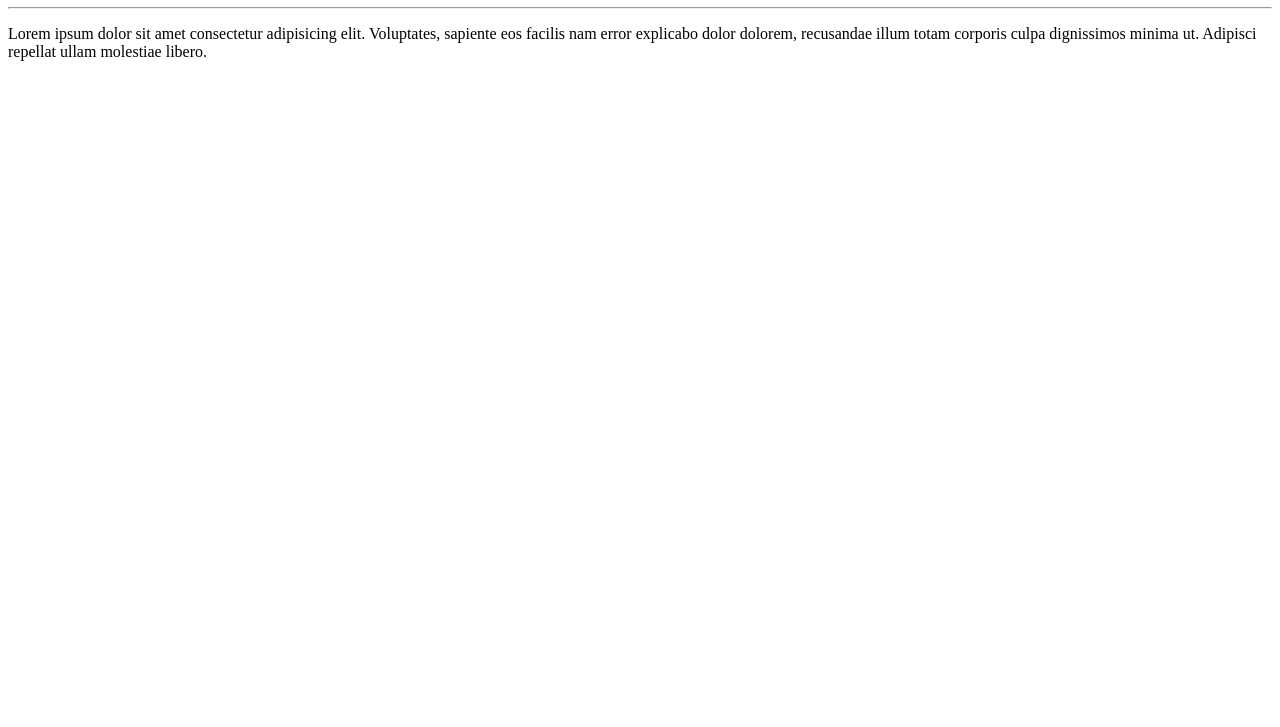
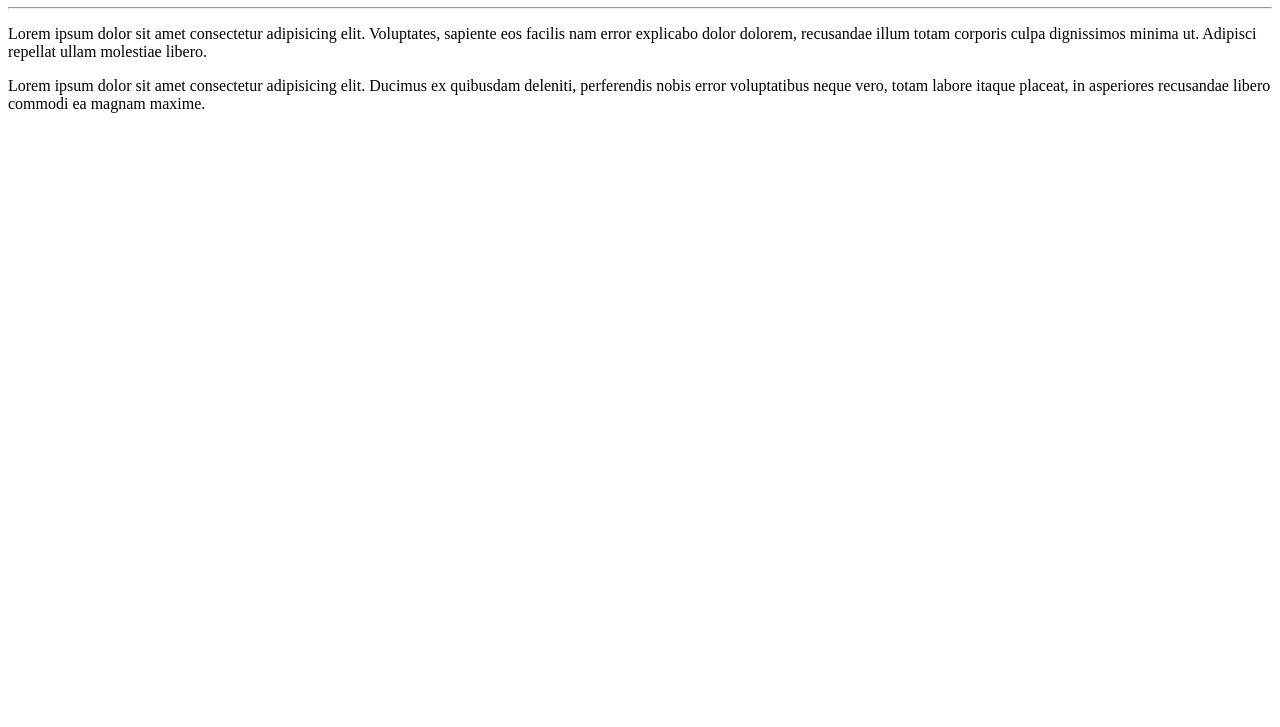
Before and after one commit to filipefragaps/Ola-Mundo, a plain HTML site: page Site Exemplo/index.html in a window 1280 px wide. Shown: the part 73-800 px from the top of the page. Drawn offline with Linux system fonts and the light colour scheme.

Commit message:
Adicionei um parágrafo

```diff
--- a/Site Exemplo/index.html
+++ b/Site Exemplo/index.html
@@ -9,5 +9,6 @@
     <h1>Olá, Mundo</h1>
     <hr>
     <p>Lorem ipsum dolor sit amet consectetur adipisicing elit. Voluptates, sapiente eos facilis nam error explicabo dolor dolorem, recusandae illum totam corporis culpa dignissimos minima ut. Adipisci repellat ullam molestiae libero.</p>
+    <p>Lorem ipsum dolor sit amet consectetur adipisicing elit. Ducimus ex quibusdam deleniti, perferendis nobis error voluptatibus neque vero, totam labore itaque placeat, in asperiores recusandae libero commodi ea magnam maxime.</p>
 </body>
 </html>
```
